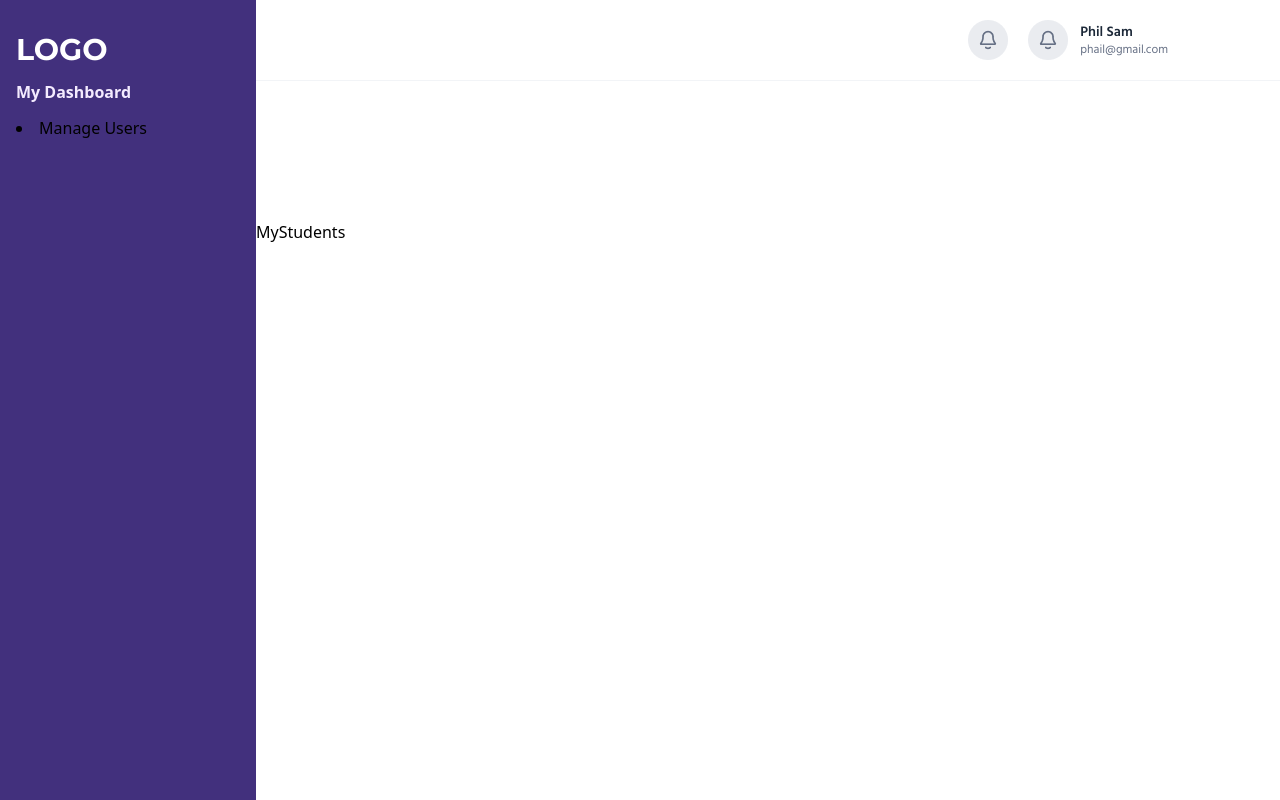
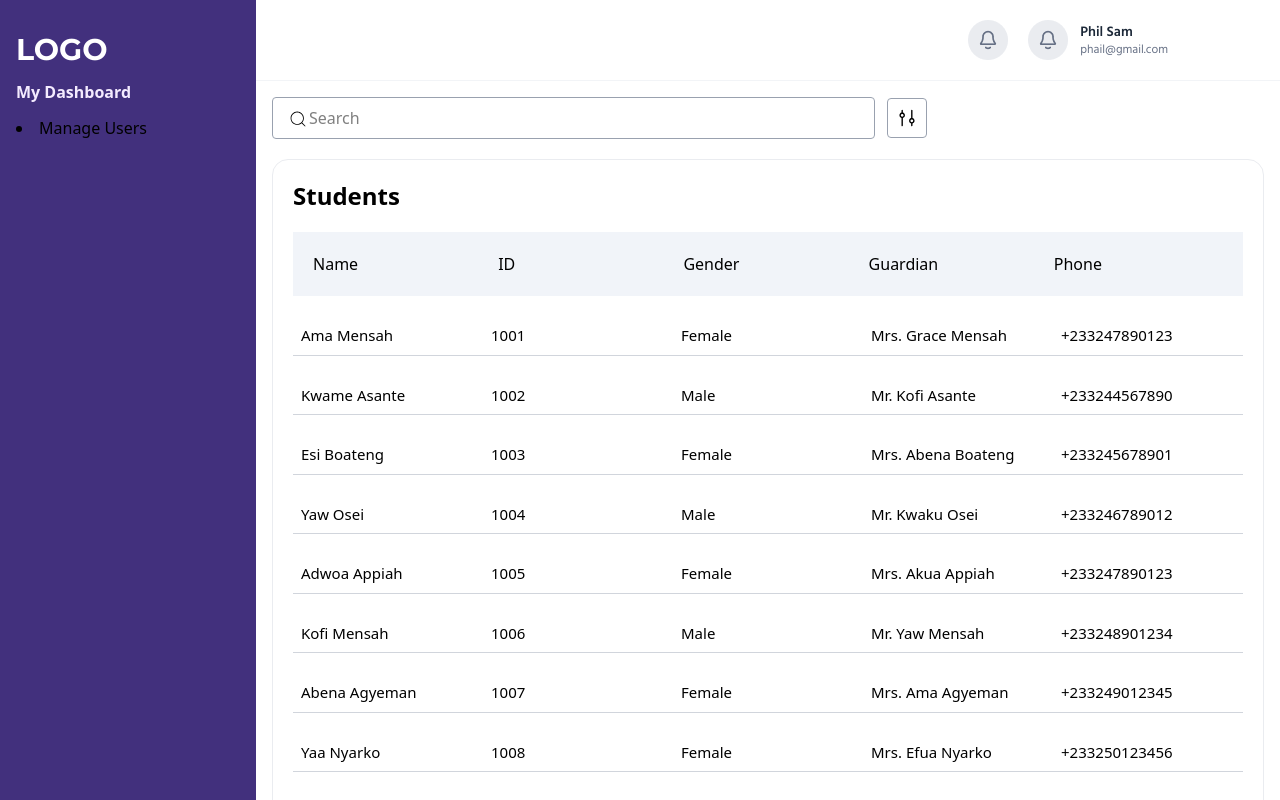
Before and after one commit to SolomonAfutu2003/School-Management-System, a React (Vite) app in the folder School Management System/: page /my-students in a window 1280 px wide. Shown: the top 800 px of the page. Built offline with nearby package versions, Linux system fonts and the light colour scheme; sample sign-in values are in the browser's storage.

Commit message:
Updated the classes page

```diff
--- a/School Management System/src/pages/MyClasses.jsx
+++ b/School Management System/src/pages/MyClasses.jsx
@@ -1,111 +1,110 @@
-import React, { useState } from 'react'
-import Button from '../components/Button'
-import LinkBtn from "../components/LinksBtn"
-import classes from "../data/Classes.json"
+import React, { useState } from 'react';
+import Button from '../components/Button';
+import LinkBtn from "../components/LinksBtn";
+import classes from "../data/Classes.json";
 import { CiSearch } from "react-icons/ci";
 import { VscSettings } from "react-icons/vsc";
-import { IoCalendarOutline } from "react-icons/io5";
+import { IoCalendarOutline, IoEyeOutline } from "react-icons/io5";
 import { SlOptionsVertical } from "react-icons/sl";
-import { IoEyeOutline } from "react-icons/io5";
 import { FiPlus } from "react-icons/fi";
 
 const MyClasses = () => {
   const [activeDropdown, setActiveDropdown] = useState(null);
-  const [search, setSearch] = useState("")
+  const [search, setSearch] = useState("");
 
-  const searchData = classes.filter(
-    (cls) => cls.name.toLowerCase().includes(search.toLowerCase())
-  )
-
+  // Filter based on search
+  const searchData = classes.filter((cls) =>
+    cls.name.toLowerCase().includes(search.toLowerCase())
+  );
 
   return (
     <div className='m-4 space-y-5'>
+      {/* Top Section */}
       <section className='flex justify-between items-center'>
         <div className='flex gap-3 items-center'>
           <div className='relative'>
-            <input className='border border-gray-400 rounded-sm px-9 py-2 w-[603px]' type="search" value={search} onChange={(e) => setSearch(e.target.value)} name="" id="" placeholder='Search' />
-            <div className=' left-4 top-3 absolute'>
+            <input
+              className='border border-gray-400 rounded-sm px-9 py-2 w-[603px]'
+              type="search"
+              value={search}
+              onChange={(e) => setSearch(e.target.value)}
+              placeholder='Search'
+            />
+            <div className='absolute left-4 top-3'>
               <CiSearch className='w-5 h-5' />
             </div>
           </div>
           <VscSettings className='w-10 h-10 p-2 rotate-90 rounded-sm border border-gray-400' />
         </div>
-        <Button icon={<IoCalendarOutline className='w-5 h-5' />} text={"View Timetable"} className={"bg-nav text-white px-3 py-2 rounded-lg flex items-center gap-1"} />
+        <Button
+          icon={<IoCalendarOutline className='w-5 h-5' />}
+          text={"View Timetable"}
+          className={"bg-nav text-white px-3 py-2 rounded-lg flex items-center gap-1"}
+        />
       </section>
 
+      {/* Classes List */}
       <section className='border rounded-2xl border-[#EAECF0] p-5 space-y-5'>
         <h3>Classes</h3>
+
+        {/* Header Row */}
         <div className='p-5 bg-[#F1F4F9]'>
-          <ul className='grid grid-cols-8 gap-4 '>
+          <ul className='grid grid-cols-8 gap-4'>
             <li className='col-span-2'>Name</li>
             <li className='col-span-2'>Number of Pupils</li>
             <li className='col-span-2'>Teachers</li>
             <li className='col-start-8'>Action</li>
           </ul>
         </div>
-        {
-          searchData.map((cls) => (
-            <div key={cls.id}>
-              <ul className='grid grid-cols-8 gap-4 text-[17px] p-5' >
-                <li className='col-span-2'>{
-                  searchData.length > 0 ? cls.name : classes.name
-                }</li>
-                <li className='col-span-2'>{
-                  searchData.length > 0 ? cls.studentCount : classes.studentCount
-                }</li>
-                <li className='col-span-2'>{
-                  searchData.length > 0 ? cls.teachers.map((t) => t.name).join(", ") : classes.teachers.map((t) => t.name).join(", ")
-                }</li>
-                <li className='col-start-8 relative'>
-                  <Button icon={<SlOptionsVertical />} onClick={() => setActiveDropdown(prev => (prev === cls.id ? null : cls.id))} />
-                  {activeDropdown === cls.id &&
-                    (<div className='w-60 bg-white absolute right-0 z-20 shadow-lg shadow-black'>
-                      <div className="flex flex-col justify-between">
-                      <LinkBtn to={`/view-detail/${cls.id}`} icon={<IoEyeOutline className='w-5 h-5' />} text={"View Detail"} className={"py-3 px-4 text-left text-gray-600 flex items-center gap-2"} />
-                        <hr className='border border-gray-300' />
-                        <Button icon={<FiPlus className='w-5 h-5' />} text={"Add student"} className={"py-3 px-4 text-left text-gray-600 flex items-center gap-2"} />
-                      </div>
-                    </div>)
-                  }
-                </li>
-              </ul>
-              <hr className='border-gray-300' />
-            </div>
-          ))
-        }
 
-        {classes.map((cls) => (
+        {/* Class Data Rows */}
+        {searchData.map((cls) => (
           <div key={cls.id}>
-            <ul className='grid grid-cols-8 gap-4 text-[17px] p-5' >
+            <ul className='grid grid-cols-8 gap-4 text-[17px] p-5'>
               <li className='col-span-2'>{cls.name}</li>
               <li className='col-span-2'>{cls.studentCount}</li>
               <li className='col-span-2'>{cls.teachers.map((t) => t.name).join(", ")}</li>
               <li className='col-start-8 relative'>
-                <Button icon={<SlOptionsVertical />} onClick={() => setActiveDropdown(prev => (prev === cls.id ? null : cls.id))} />
-                {activeDropdown === cls.id &&
-                  (<div className='w-60 bg-white absolute right-0 z-20 shadow-lg shadow-black'>
+                <Button
+                  icon={<SlOptionsVertical />}
+                  onClick={() =>
+                    setActiveDropdown((prev) => (prev === cls.id ? null : cls.id))
+                  }
+                />
+                {activeDropdown === cls.id && (
+                  <div className='w-60 bg-white absolute right-0 z-20 shadow-lg shadow-black'>
                     <div className="flex flex-col justify-between">
-                      <LinkBtn to={`/view-detail/${cls.id}`} icon={<IoEyeOutline className='w-5 h-5' />} text={"View Detail"} className={"py-3 px-4 text-left text-gray-600 flex items-center gap-2"} />
+                      <LinkBtn
+                        to={`/view-detail/${cls.id}`}
+                        icon={<IoEyeOutline className='w-5 h-5' />}
+                        text={"View Detail"}
+                        className={"py-3 px-4 text-left text-gray-600 flex items-center gap-2"}
+                      />
                       <hr className='border border-gray-300' />
-                      <Button icon={<FiPlus className='w-5 h-5' />} text={"Add student"} className={"py-3 px-4 text-left text-gray-600 flex items-center gap-2"} />
+                      <Button
+                        icon={<FiPlus className='w-5 h-5' />}
+                        text={"Add student"}
+                        className={"py-3 px-4 text-left text-gray-600 flex items-center gap-2"}
+                      />
                     </div>
-                  </div>)
-                }
+                  </div>
+                )}
               </li>
             </ul>
             <hr className='border-gray-300' />
           </div>
         ))}
+
+        {/* Pagination Placeholder */}
         <section className='flex justify-end py-3'>
           <div className='flex gap-3'>
             <Button text={"Previous"} className={"border border-gray-400 py-2 px-4 rounded-lg"} />
             <Button text={"Next"} className={"border border-gray-400 py-2 px-4 rounded-lg"} />
-            <Button text={"Previous"} className={"border border-gray-400 py-2 px-4 rounded-lg"} />
           </div>
         </section>
       </section>
     </div>
-  )
-}
+  );
+};
 
-export default MyClasses
+export default MyClasses;
--- a/School Management System/src/pages/MyStudents.jsx
+++ b/School Management System/src/pages/MyStudents.jsx
@@ -1,9 +1,71 @@
-import React from 'react'
+import React, { useState } from 'react';
+import classes from "../data/Classes.json";
+import { CiSearch } from "react-icons/ci";
+import { VscSettings } from "react-icons/vsc";
 
 const MyStudents = () => {
+  const [search, setSearch] = useState("");
+
+  // Flatten students from all classes
+  const allStudents = classes.flatMap(cls => cls.students || []);
+
+  // Filter by name
+  const searchData = allStudents.filter(student =>
+    student.name.toLowerCase().includes(search.toLowerCase())
+  );
+
   return (
-    <div>MyStudents</div>
-  )
-}
+    <div className='m-4 space-y-5'>
+      {/* Search Bar */}
+      <section className='flex justify-between items-center'>
+        <div className='flex gap-3 items-center'>
+          <div className='relative'>
+            <input
+              className='border border-gray-400 rounded-sm px-9 py-2 w-[603px]'
+              type="search"
+              value={search}
+              onChange={(e) => setSearch(e.target.value)}
+              placeholder='Search'
+            />
+            <div className='absolute left-4 top-3'>
+              <CiSearch className='w-5 h-5' />
+            </div>
+          </div>
+          <VscSettings className='w-10 h-10 p-2 rotate-90 rounded-sm border border-gray-400' />
+        </div>
+      </section>
 
-export default MyStudents
+      {/* Students Table */}
+      <section className='border rounded-2xl border-[#EAECF0] p-5 space-y-5'>
+        <h3 className='text-2xl font-semibold'>Students</h3>
+
+        {/* Header Row */}
+        <div className='p-5 bg-[#F1F4F9]'>
+          <ul className='grid grid-cols-10 gap-4'>
+            <li className='col-span-2'>Name</li>
+            <li className='col-span-2'>ID</li>
+            <li className='col-span-2'>Gender</li>
+            <li className='col-span-2'>Guardian</li>
+            <li className='col-span-2'>Phone</li>
+          </ul>
+        </div>
+
+        {/* Render Filtered Students */}
+        {searchData.map((student) => (
+         <div key={student.id}>
+            <ul className='grid grid-cols-10 gap-4 text-[15px] p-2'>
+              <li className='col-span-2'>{student.name}</li>
+              <li className='col-span-2'>{student.id}</li>
+              <li className='col-span-2'>{student.gender}</li>
+              <li className='col-span-2'>{student.guardianName}</li>
+              <li className='col-span-2'>{student.phoneNumber}</li>
+            </ul>
+             <hr className='border-gray-300' />
+         </div>
+        ))}
+      </section>
+    </div>
+  );
+};
+
+export default MyStudents;
```
